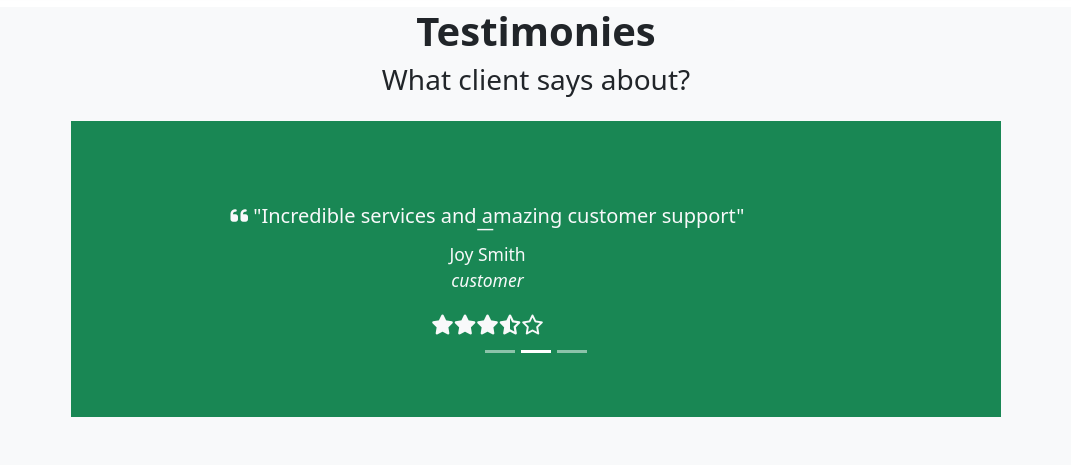
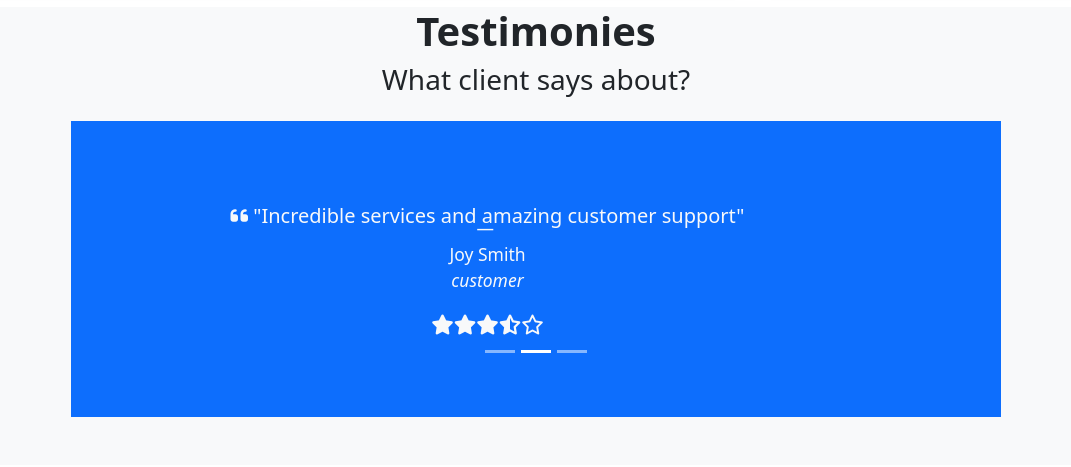
Before and after one commit to SooryaSoman/resume, an Angular app: page / in a window 1280 px wide. Shown: the part 1452-1919 px from the top of the page, without its empty margins (104-1175 px from the left). Built offline with nearby package versions, Linux system fonts and the light colour scheme.

Commit message:
modified:   src/app/testimonials/testimonials.component.html

```diff
--- a/src/app/testimonials/testimonials.component.html
+++ b/src/app/testimonials/testimonials.component.html
@@ -5,7 +5,7 @@
                 <span class="subheading"><h1><b>Testimonies</b></h1></span>
                 <h3 class="mb-4">What client says about?</h3>
 
-                <div class="col-lg-10 offset-lg-1 pt-5 pb-5 bg-success text-light">
+                <div class="col-lg-10 offset-lg-1 pt-5 pb-5 bg-primary text-light">
                     <div id="client-testimonial-carousel" class="carousel slide" data-ride="carousel" style="height:200px;">
                       <div class="carousel-inner" role="listbox">
                         <div class="carousel-item active text-center p-4">
```
